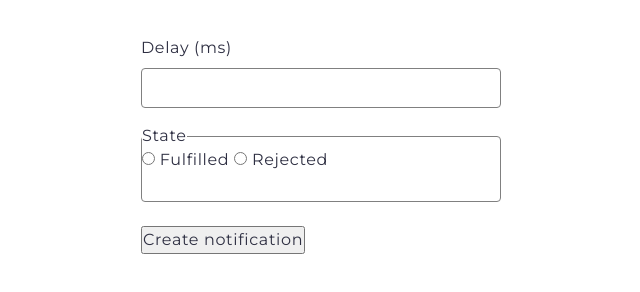
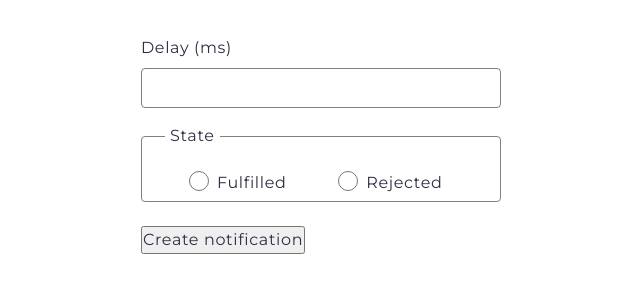
Before and after one commit to RocketReact/goit-js-hw-10, a website built with Vite: page src/2-snackbar.html in a window 1280 px wide. Shown: the whole page, without its empty margins (15-655 px from the left). Built offline with nearby package versions, Linux system fonts and the light colour scheme.

Commit message:
styled ratio input

```diff
--- a/src/2-snackbar.html
+++ b/src/2-snackbar.html
@@ -10,12 +10,12 @@
 
   <fieldset>
     <legend>State</legend>
-    <label>
-      <input class="input-second" type="radio" name="state" value="fulfilled" required />
+    <label class="fieldsetLabel">
+      <input class="input-ratio" type="radio" name="state" value="fulfilled" required />
       Fulfilled
     </label>
-    <label>
-      <input class="input-second" type="radio" name="state" value="rejected" required />
+    <label class="fieldsetLabel">
+      <input class="input-ratio" type="radio" name="state" value="rejected" required />
       Rejected
     </label>
   </fieldset>
--- a/src/css/2-snackbar.css
+++ b/src/css/2-snackbar.css
@@ -20,6 +20,24 @@ fieldset {
   height: 78px;
   border: 1px solid #808080;
   border-radius: 4px;
+  padding: 23px;
+
+}
+fieldset label:nth-child(2)  {
+  margin-left: 24px;
+}
+.fieldsetLabel {
+  display: inline-flex;
+  gap: 8px;
+}
+fieldset  .fieldsetLabel:nth-child(2) {
+  padding-right: 47px;
+}
+.input-ratio {
+  border: 1px solid #757575;
+  width: 20px;
+  height: 20px;
+  padding: 6px;
 }
  input {
   border: 1px solid #808080;
@@ -35,6 +53,7 @@ fieldset {
   margin-top: 8px;
 }
 legend {
-  padding: 0;
+  padding: 0 5px;
+  background: #FFFFFF;
 
 }
```
